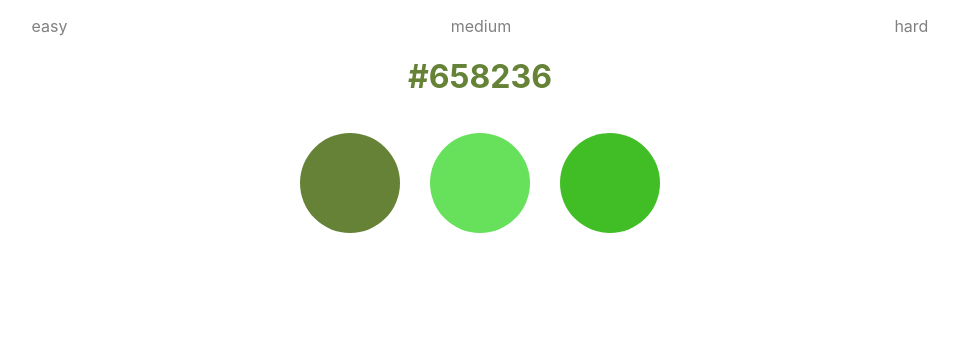
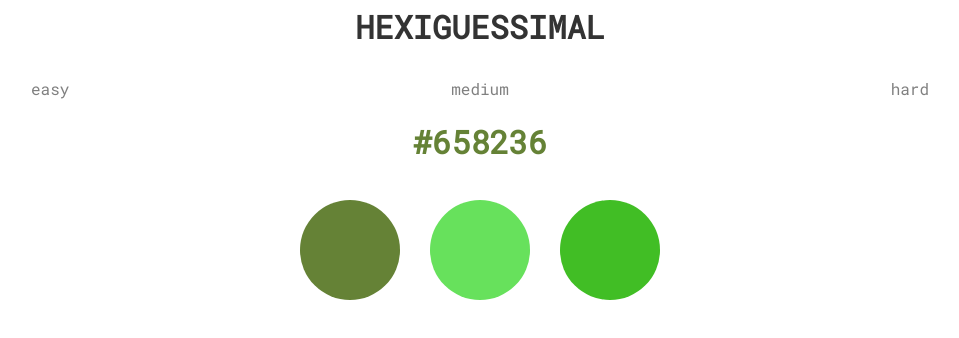
Before and after one commit to lukehampton6/hexiguessimal, a React (Create React App) app: page / in a window 1280 px wide. Shown: the top 338 px of the page, without its empty margins (160-1119 px from the left). Built offline with nearby package versions, Linux system fonts and the light colour scheme.

Commit message:
header added

```diff
--- a/public/index.html
+++ b/public/index.html
@@ -24,7 +24,13 @@
       work correctly both with client-side routing and a non-root public URL.
       Learn how to configure a non-root public URL by running `npm run build`.
     -->
-    <title>React App</title>
+    <link rel="preconnect" href="https://fonts.googleapis.com" />
+    <link rel="preconnect" href="https://fonts.gstatic.com" crossorigin />
+    <link
+      href="https://fonts.googleapis.com/css2?family=Roboto+Mono&display=swap"
+      rel="stylesheet"
+    />
+    <title>Hexiguessimal</title>
   </head>
   <body>
     <noscript>You need to enable JavaScript to run this app.</noscript>
--- a/src/components/GenerateColors.js
+++ b/src/components/GenerateColors.js
@@ -48,6 +48,7 @@
 
     return (
         <div>
+            <h1 className="header">HEXIGUESSIMAL</h1>
             <ul className="modeList">
                 <li className="mode" onClick={() => difficultySelect(2)}>easy</li>
                 <li className="mode" onClick={() => difficultySelect(5)}>medium</li>
--- a/src/index.css
+++ b/src/index.css
@@ -1,8 +1,6 @@
 body {
   margin: 0;
-  font-family: -apple-system, BlinkMacSystemFont, 'Segoe UI', 'Roboto', 'Oxygen',
-    'Ubuntu', 'Cantarell', 'Fira Sans', 'Droid Sans', 'Helvetica Neue',
-    sans-serif;
+  font-family: 'Roboto Mono', monospace;
   -webkit-font-smoothing: antialiased;
   -moz-osx-font-smoothing: grayscale;
 }
@@ -10,6 +8,13 @@
 code {
   font-family: source-code-pro, Menlo, Monaco, Consolas, 'Courier New',
     monospace;
+}
+
+.header {
+  text-align: center;
+  color: #333;
+  margin-bottom: 30px;
+  margin-top: 5px;
 }
 
 .hexcode {
@@ -26,7 +31,7 @@
 
 .mode:hover {
   cursor: pointer;
-  color: black;
+  color: #333;
 }
 
 .colorList {
```
